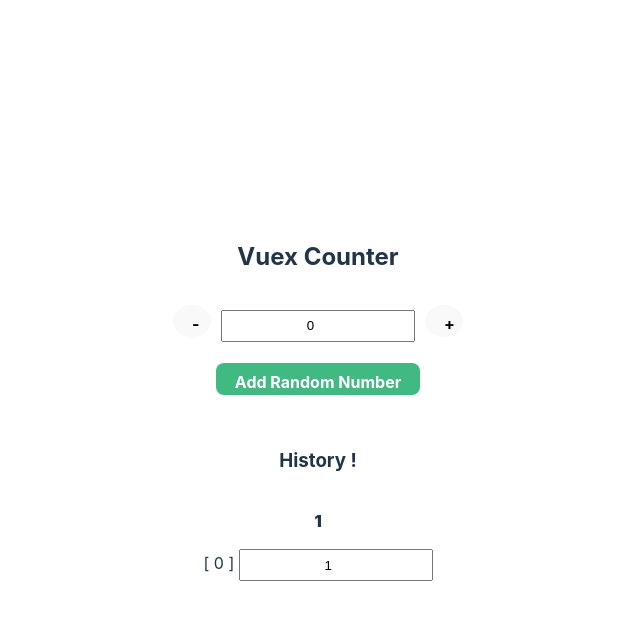
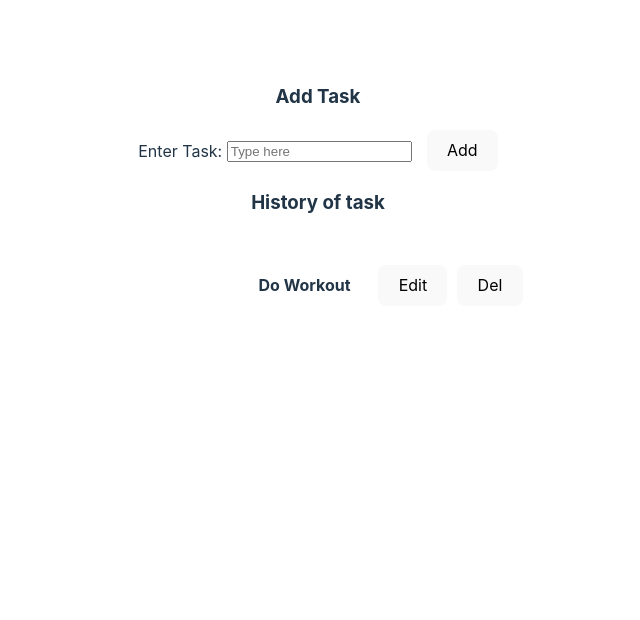
Before and after one commit to Manu6677/vue_docs, a Vue app: page / in a window 1280 px wide. Shown: the top 620 px of the page, without its empty margins (322-962 px from the left). Built offline with nearby package versions, Linux system fonts and the light colour scheme.

Commit message:
all-todo-fn-with-issue-edit-btn

```diff
--- a/src/App.vue
+++ b/src/App.vue
@@ -1,9 +1,9 @@
 <script>
-import Component1 from './components/Component1.vue'
+import AddTask from "./components/AddTask.vue"
 
 export default{
     name: 'app',
-   components: {Component1},
+   components: {AddTask},
     data(){
         return{}
     }
@@ -12,7 +12,7 @@
 
 <template>
 <div id="app">
-<Component1 />
+<AddTask />
 </div>
 </template>
 
--- /dev/null
+++ b/src/components/AddTask.vue
@@ -0,0 +1,77 @@
+<script>
+import History from "./HistoryTask.vue";
+import { mapMutations, mapState } from "vuex";
+// import store from "vuex"
+export default {
+  components: { History },
+  methods: {},
+  data() {
+    return {
+
+      isEditBtnClickParent: "",
+      editedId: "",
+      isEditedValue: false,
+      value: "",
+    };
+  },
+  methods: {
+    ...mapMutations(["addTaskToList"]),
+
+    addTaskToListMiddleFn(value) {
+      if (this.isEditedValue) {
+        this.$store.commit("addTaskToList", [
+          parseInt(this.editedId),
+          this.value,
+          true,
+        ]);
+        this.isEditBtnClickParent = false
+        this.isEditedValue = false;
+        this.value = "";
+
+        this.isEditBtnClickParent = false;
+      } else {
+        this.$store.commit("addTaskToList", this.value);
+        this.value = "";
+      }
+    },
+    editDataInInput({title, id, isEditBtnClicked}) {
+    //   console.log(title, id, isEditBtnClicked)
+    this.isEditBtnClickParent = isEditBtnClicked
+       this.editedId = id
+       this.value = title
+      this.isEditedValue = true;
+    },
+  },
+  computed: {
+    ...mapState(["allTask"]),
+  },
+};
+</script>
+
+<template>
+  <div>
+    <h3 class="container">Add Task</h3>
+    <div class="addtask">
+      <label for="task">Enter Task: </label>
+      <input
+        type="text"
+        placeholder="Type here"
+        id="task"
+        v-model="value"
+        @keyup.enter="addTaskToListMiddleFn"
+      />
+
+      <button @click="addTaskToListMiddleFn(value)">Add</button>
+    </div>
+
+    <!-- <History @idOfData="editDataInInput($event)" :isEditBtnClickParent="isEditBtnClickParent"/> -->
+    <h3>History of task</h3>
+    <History v-for="item in allTask" :key="item.id" :id="item.id" :title="item.title" :isEditBtnClickParent="isEditBtnClickParent" @idOfData="editDataInInput" />
+  </div>
+</template>
+
+<style>
+.addtask button {
+  margin-left: 15px;
+}
+</style>
--- a/src/components/Component1.vue
+++ /dev/null
@@ -1,17 +0,0 @@
-<script>
-import Component2 from './Component2.vue';
-export default {
-    components: {Component2},
-  data() {
-    return {};
-  },
-};
-</script>
-
-<template>
-  <div>
-  <Component2 />
-  </div>
-</template>
-
-<style></style>
--- a/src/components/Component2.vue
+++ /dev/null
@@ -1,22 +0,0 @@
-<script>
-import Component3 from './Component3.vue'
-export default{
-    components: {Component3},
-    data(){
-        return{
-
-        }
-    }
-}
-</script>
-
-
-<template>
-<div>
-<Component3 />
-</div>
-
-</template>
-
-
-<style> </style>
--- a/src/components/Component3.vue
+++ /dev/null
@@ -1,23 +0,0 @@
-<script>
-import Component4 from './Component4.vue'
-import History from "./History.vue"
-export default{
-    components: {Component4, History},
-    data(){
-        return{
-
-        }
-    }
-}
-</script>
-
-
-<template>
-<div>
-<Component4 />
-<History />
-</div>
-</template>
-
-
-<style> </style>
--- a/src/components/Component4.vue
+++ /dev/null
@@ -1,21 +0,0 @@
-<script>
-import Counter from './Counter.vue'
-export default{
-    components: {Counter},
-    data(){
-        return{
-
-        }
-    }
-}
-</script>
-
-
-<template>
-<div>
-<Counter />
-</div>
-</template>
-
-
-<style> </style>
--- /dev/null
+++ b/src/components/HistoryTask.vue
@@ -0,0 +1,93 @@
+<script>
+import {  mapMutations } from "vuex";
+import store from "vuex";
+export default {
+  props: ["id", "title", "isEditBtnClickParent"],
+  methods: {},
+  data() {
+    return {
+      isEditBtnClicked: false,
+    };
+  },
+  watch: {
+    isEditBtnClickParent() {
+      this.isEditBtnClicked = this.isEditBtnClickParent;
+      console.log(this.isEditBtnClicked);
+    },
+  },
+
+  methods: {
+    ...mapMutations(["editTaskFromList", "delTaskFromList"]),
+
+    delTaskFromListMiddleFn(id) {
+      this.$store.commit("delTaskFromList", id);
+    },
+
+    editTaskFromListMiddleFn(title, id) {
+      console.log(title);
+      console.log(id);
+     this.isEditBtnClicked = true
+      this.$emit("idOfData", {title, id, isEditBtnClicked :  this.isEditBtnClicked});
+    },
+  },
+};
+</script>
+<template>
+  <div>
+    <div class="all-history-inside">
+      <div class="itemList">
+        <ul>
+          <span class="title-btn">
+            <div class="title">
+              <h4 class="">{{ title }}</h4>
+            </div>
+            <div class="btn">
+              <button
+                class="btnEdit"
+                @click="editTaskFromListMiddleFn(title, id)"
+                :disabled="isEditBtnClicked"
+              >
+                Edit
+              </button>
+              <button class="btnDel" @click="delTaskFromListMiddleFn(id)">
+                Del
+              </button>
+            </div>
+          </span>
+        </ul>
+      </div>
+    </div>
+  </div>
+</template>
+
+<style>
+.addtask button {
+  margin-left: 15px;
+}
+.itemList {
+  align-items: center;
+  margin-right: 45px;
+}
+
+.all-history-inside {
+  display: flex;
+  align-items: center;
+  justify-content: flex-end;
+  margin-left: 150px;
+}
+
+.btnEdit {
+  margin-right: 10px;
+}
+
+.title-btn {
+  display: flex;
+  align-items: center;
+  justify-content: center;
+}
+.title {
+  width: 120px;
+  display: flex;
+  flex-wrap: wrap;
+}
+</style>
--- a/src/main.js
+++ b/src/main.js
@@ -1,51 +1,96 @@
-import { createApp } from 'vue'
-import './style.css'
-import { createStore } from "vuex"
-import axios from "axios"
-import App from './App.vue'
+import { createApp } from "vue";
+import "./style.css";
+import { createStore } from "vuex";
+import App from "./App.vue";
+
+// const store = createStore({
+//     state() {
+//         return {
+//             counter: 101,
+//             history: [1]
+//         }
+//     },
+//     //Mutation never contain asynchornous code it will have only "Synchronous code"
+//     mutations: {
+//         addToCounter(state, payload) {
+//             state.counter = state.counter + payload;
+//             state.history.push(state.counter)
+//         },
+//         delFromCounter(state, payload) {
+//             state.counter = state.counter - payload
+//             state.history.push(state.counter)
+//         }
+//     },
+//     actions: {
+//         async addRandomToCounter(context) {
+//             // console.log(context)
+//             let data = await axios.get("https://www.random.org/integers/?num=1&min=-1000&max=1000&col=1&base=10&format=plain&rnd=new")
+//             // console.log(context);
+//             // console.log(data);
+//             context.commit("addToCounter", data.data);
+//         }
+//     },
+//     //==> It is used to get the state by in a bit manipulative form
+//     //   -> It takes data in one fn in another fn takes payload
+//     getters: {
+//         activeIndexes: (state) => (payload) => {
+//             let indexes = [];
+//             state.history.forEach((number, index) => {
+//                 if (number === payload) {
+//                     indexes.push(index)
+//                 }
+//             });
+//             return indexes
+//         }
+//     }
+// })
 
 const store = createStore({
-    state() {
-        return {
-            counter: 101,
-            history: [1]
-        }
+  state() {
+    return {
+      allTask: [
+        {
+          id: 1,
+          title: "Do Workout",
+
+        },
+      ],
+    };
+  },
+  mutations: {
+    addTaskToList(state, payload) {
+      console.log(payload);
+      if (!payload) {
+        return alert("Invalid Value");
+      } else if (payload[2] == true) {
+        state.allTask.find((task) => {
+          if (task.id === payload[0]) {
+            task.title = payload[1];
+          }
+        });
+      } else {
+        let nextId = state.allTask.length;
+        state.allTask.push({
+          id: nextId + 1,
+          title: payload,
+        });
+      }
     },
-    //Mutation never contain asynchornous code it will have only "Synchronous code"
-    mutations: {
-        addToCounter(state, payload) {
-            state.counter = state.counter + payload;
-            state.history.push(state.counter)
-        },
-        delFromCounter(state, payload) {
-            state.counter = state.counter - payload
-            state.history.push(state.counter)
-        }
+
+    delTaskFromList(state, payload) {
+      const index = state.allTask.findIndex((task) => task.id == payload);
+      console.log(index);
+      state.allTask.splice(index, 1);
     },
-    actions: {
-        async addRandomToCounter(context) {
-            // console.log(context)
-            let data = await axios.get("https://www.random.org/integers/?num=1&min=-1000&max=1000&col=1&base=10&format=plain&rnd=new")
-            // console.log(context);
-            // console.log(data);
-            context.commit("addToCounter", data.data);
-        }
+    editTaskFromList(state, payload) {
+      console.log(payload);
     },
-    //==> It is used to get the state by in a bit manipulative form
-    //   -> It takes data in one fn in another fn takes payload
-    getters: {
-        activeIndexes: (state) => (payload) => {
-            let indexes = [];
-            state.history.forEach((number, index) => {
-                if (number === payload) {
-                    indexes.push(index)
-                }
-            });
-            return indexes
-        }
-    }
-})
+  },
+});
 
-const app = createApp(App)
-app.use(store)
+const app = createApp(App);
+app.use(store);
 app.mount("#app");
+
+// id issue
+// empt val issue
--- a/src/style.css
+++ b/src/style.css
@@ -35,7 +35,6 @@
 body {
   margin: 0;
   display: flex;
-  place-items: center;
   min-width: 320px;
   min-height: 100vh;
 }
@@ -50,7 +49,7 @@
   border: 1px solid transparent;
   padding: 0.6em 1.2em;
   font-size: 1em;
-  font-weight: 500;
+  font-weight: 400;
   font-family: inherit;
   background-color: #1a1a1a;
   cursor: pointer;
```
